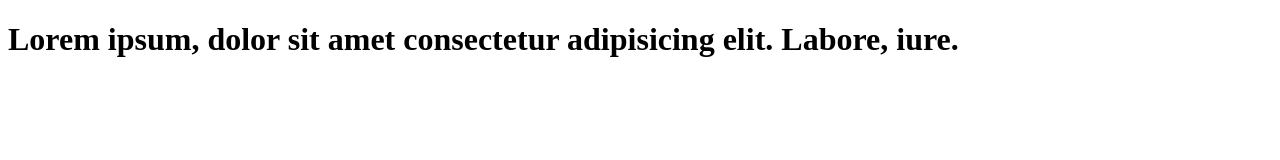
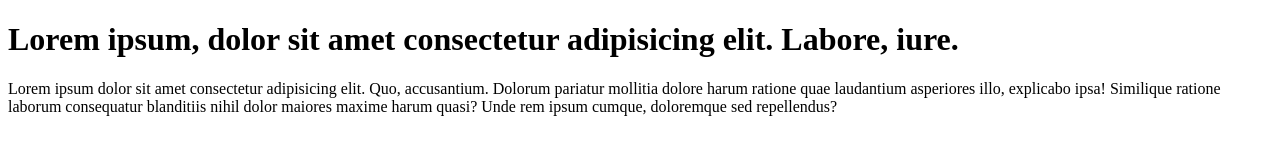
Before and after one commit to Babi-yoo/learn-git, a plain HTML site: page index.html in a window 1280 px wide. Drawn offline with Linux system fonts and the light colour scheme.

Commit message:
add paragraph to code

```diff
--- a/index.html
+++ b/index.html
@@ -7,5 +7,6 @@
 </head>
 <body>
     <h1>Lorem ipsum, dolor sit amet consectetur adipisicing elit. Labore, iure.</h1>
+    <p>Lorem ipsum dolor sit amet consectetur adipisicing elit. Quo, accusantium. Dolorum pariatur mollitia dolore harum ratione quae laudantium asperiores illo, explicabo ipsa! Similique ratione laborum consequatur blanditiis nihil dolor maiores maxime harum quasi? Unde rem ipsum cumque, doloremque sed repellendus?</p>
 </body>
 </html>
```
